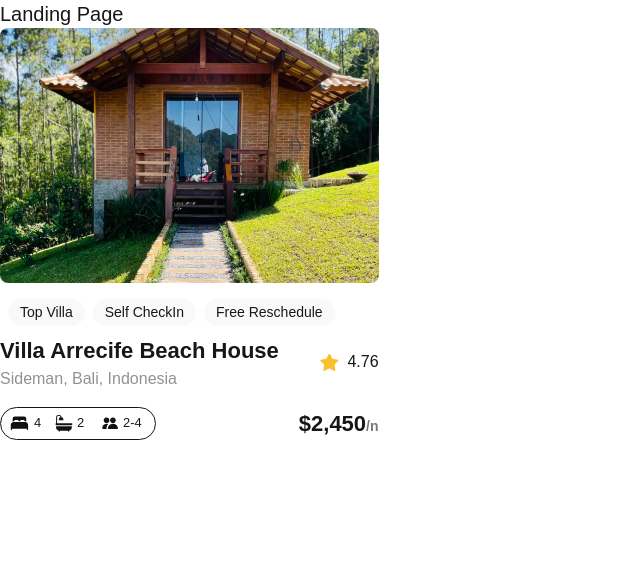
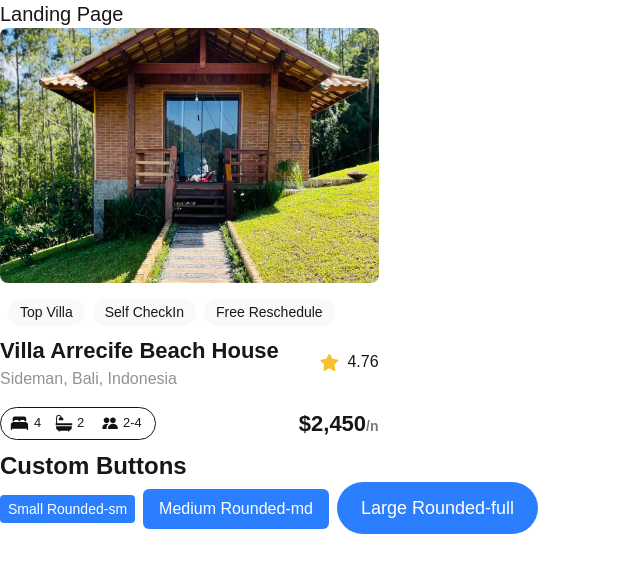
Before and after one commit to Merisola/alx-project-0x00-setup, a Next.js app in the folder alx-project-0x00/: page /landing in a window 1280 px wide. Shown: the top 572 px of the page, without its empty margins (0-640 px from the left). Built offline with nearby package versions, Linux system fonts and the light colour scheme.

Commit message:
commit button

```diff
--- /dev/null
+++ b/alx-project-0x00/components/Button.tsx
@@ -0,0 +1,22 @@
+import React from "react";
+import { ButtonProps } from "@/interfaces";
+
+const sizeStyles = {
+  small: "text-sm px-2 py-1",
+  medium: "text-base px-4 py-2",
+  large: "text-lg px-6 py-3",
+};
+
+const Button: React.FC<ButtonProps> = ({
+  title,
+  size = "medium",
+  shape = "rounded-md",
+}) => {
+  return (
+    <button className={`bg-blue-500 text-white ${sizeStyles[size]} ${shape}`}>
+      {title}
+    </button>
+  );
+};
+
+export default Button;
--- a/alx-project-0x00/interfaces/index.ts
+++ b/alx-project-0x00/interfaces/index.ts
@@ -1,3 +1,11 @@
 export interface PillProps {
   title: string;
 }
+
+export interface ButtonProps {
+  title: string;
+  size?: "small" | "medium" | "large";
+  shape?: "rounded-sm" | "rounded-md" | "rounded-full"; //
+  className?: string;
+  onClick?: () => void;
+}
--- a/alx-project-0x00/pages/landing.tsx
+++ b/alx-project-0x00/pages/landing.tsx
@@ -1,10 +1,18 @@
-import Card from "@/components/Card"
+import Card from "@/components/Card";
+import Button from "../components/Button";
 
 const Landing: React.FC = () => {
   return (
     <div>
       <h1 className=" text-xl font-extralight">Landing Page</h1>
       <Card />
+      <h1 className="text-2xl font-bold">Custom Buttons</h1>
+
+      <div className="space-x-2">
+        <Button title="Small Rounded-sm" size="small" shape="rounded-sm" />
+        <Button title="Medium Rounded-md" size="medium" shape="rounded-md" />
+        <Button title="Large Rounded-full" size="large" shape="rounded-full" />
+      </div>
     </div>
   );
 };
```
